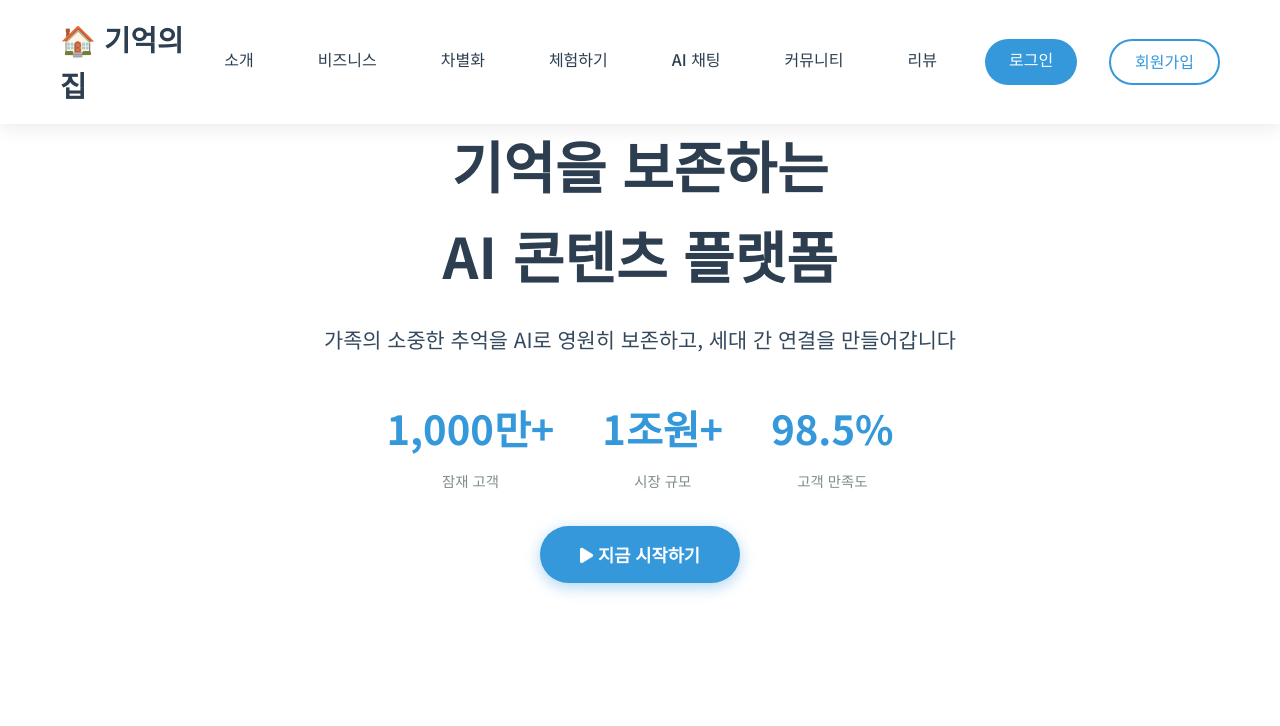
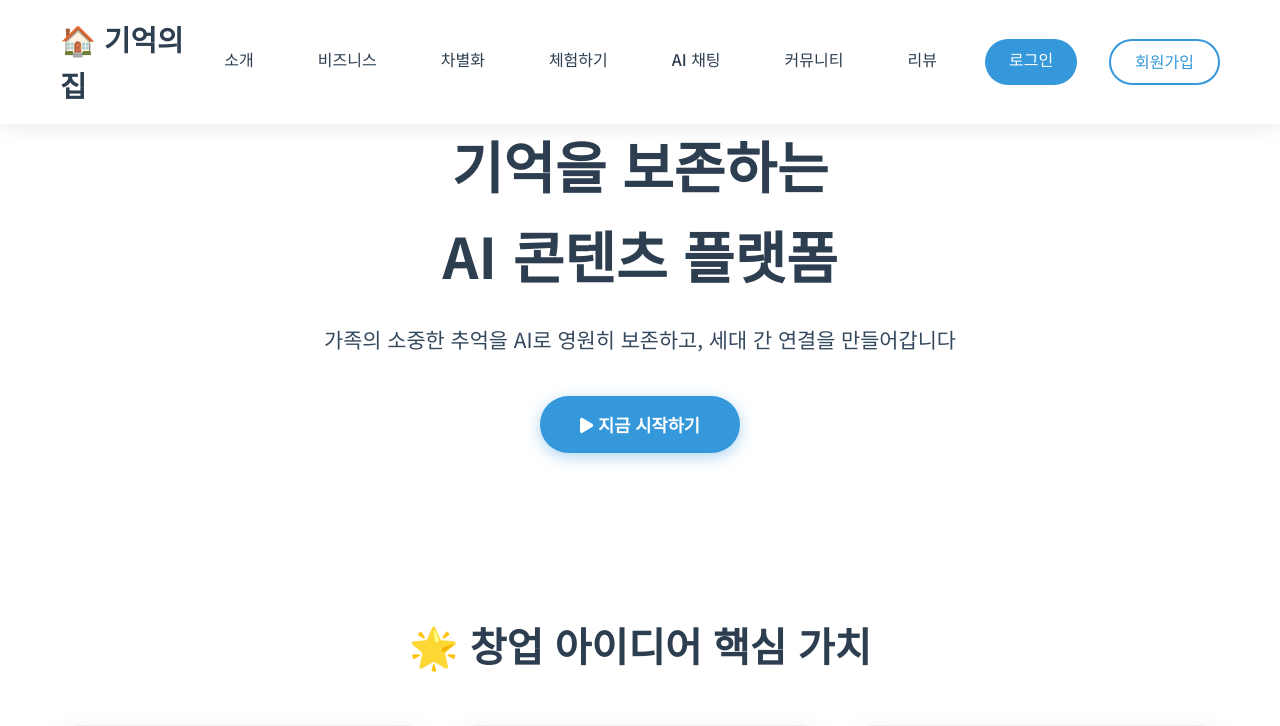
Before and after one commit to FPE-LAB/ai-memory-platform-, a Flask app: page / in a window 1280 px wide. Shown: the top 726 px of the page. Run offline with Flask 3, Linux system fonts and the light colour scheme; some libraries are stand-ins or nearby versions.

Commit message:
Remove unverifiable metrics from UI (hero/community/inspector/market); wording tweak

```diff
--- a/templates/index.html
+++ b/templates/index.html
@@ -1228,20 +1228,6 @@
     <div class="hero-content">
       <h1>기억을 보존하는<br>AI 콘텐츠 플랫폼</h1>
       <p>가족의 소중한 추억을 AI로 영원히 보존하고, 세대 간 연결을 만들어갑니다</p>
-      <div class="hero-stats">
-        <div class="stat-item">
-          <span class="stat-number">1,000만+</span>
-          <span class="stat-label">잠재 고객</span>
-        </div>
-        <div class="stat-item">
-          <span class="stat-number">1조원+</span>
-          <span class="stat-label">시장 규모</span>
-        </div>
-        <div class="stat-item">
-          <span class="stat-number">98.5%</span>
-          <span class="stat-label">고객 만족도</span>
-        </div>
-      </div>
       <button class="cta-button" onclick="document.getElementById('demo').scrollIntoView({behavior:'smooth'})">
         <i class="fas fa-play"></i> 지금 시작하기
       </button>
@@ -1368,21 +1354,7 @@
 
       <div class="business-grid">
         <div class="business-card">
-          <h3><i class="fas fa-chart-line"></i> 시장 규모</h3>
-          <div class="market-stats">
-            <div class="market-stat">
-              <span class="stat-number">1,000만명+</span>
-              <span class="stat-label">한국 노년층 인구</span>
-            </div>
-            <div class="market-stat">
-              <span class="stat-number">1조원+</span>
-              <span class="stat-label">연간 시장 규모</span>
-            </div>
-            <div class="market-stat">
-              <span class="stat-number">15%</span>
-              <span class="stat-label">연평균 성장률</span>
-            </div>
-          </div>
+          <h3><i class="fas fa-chart-line"></i> 시장 동향</h3>
           <p>인구 고령화와 AI 기술 발전으로 인해 기억 보존 시장이 급성장하고 있습니다.</p>
         </div>
 
@@ -1462,20 +1434,7 @@
         다른 사용자들과 함께 기억을 나누고, 서로의 이야기를 통해 영감을 얻어보세요
       </p>
 
-      <div class="community-stats">
-        <div class="stat-card">
-          <div class="stat-number">1,234</div>
-          <div class="stat-label">활성 사용자</div>
-        </div>
-        <div class="stat-card">
-          <div class="stat-number">5,678</div>
-          <div class="stat-label">공유된 스토리</div>
-        </div>
-        <div class="stat-card">
-          <div class="stat-number">9,012</div>
-          <div class="stat-label">생성된 콘텐츠</div>
-        </div>
-      </div>
+
 
       <div class="community-content">
         <div class="community-filters">
@@ -1615,29 +1574,7 @@
              <p>지역 암행어사들이 AI와 함께 기억의 진위여부를 검증하여 인증 마크를 부여합니다</p>
            </div>
 
-           <div class="inspector-stats">
-             <div class="inspector-stat">
-               <div class="stat-icon"><i class="fas fa-check-circle"></i></div>
-                                <div class="stat-info">
-                   <div class="stat-number">8920</div>
-                   <div class="stat-label">인증된 스토리</div>
-                 </div>
-             </div>
-             <div class="inspector-stat">
-               <div class="stat-icon"><i class="fas fa-user-shield"></i></div>
-               <div class="stat-info">
-                 <div class="stat-number">47</div>
-                 <div class="stat-label">활성 암행어사</div>
-               </div>
-             </div>
-             <div class="inspector-stat">
-               <div class="stat-icon"><i class="fas fa-award"></i></div>
-               <div class="stat-info">
-                 <div class="stat-number">98.5%</div>
-                 <div class="stat-label">인증 신뢰도</div>
-               </div>
-             </div>
-           </div>
+
 
            <div class="inspector-process">
              <h4>인증 과정</h4>
```
